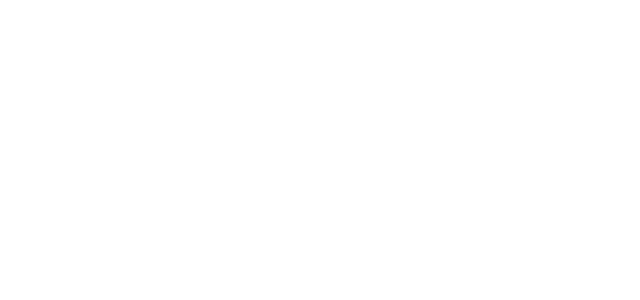
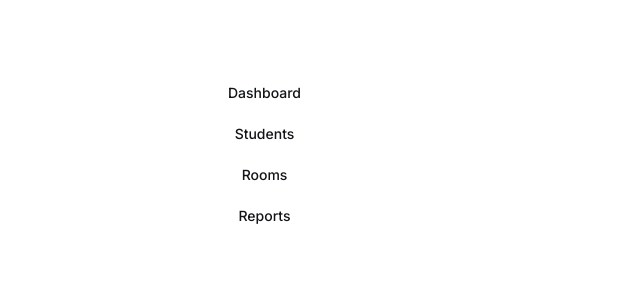
Before and after one commit to ameer017/Hostel_management, a React (Vite) app in the folder frontend/: page /studentdash in a window 1280 px wide. Before the commit this address had no page. Shown: the top 300 px of the page, without its empty margins (0-640 px from the left). Built offline with nearby package versions, Linux system fonts and the light colour scheme; the HTML template or start-up script is replaced by a standard one.

Commit message:
student_dash

```diff
--- a/frontend/src/App.jsx
+++ b/frontend/src/App.jsx
@@ -5,6 +5,7 @@
 import StudentReg from "./Component/Register/StudentReg";
 import Layout from "./Component/Layout/Layout";
 import Loader from "./Component/Loader/Loader";
+import StudentDashboard from "./Component/Dashboard/StudentDashboard";
 
 function App() {
   const [loading, setLoading] = useState(true);
@@ -19,13 +20,15 @@
     <Routes>
       <Route path="/" element={<StudentReg />} />
       <Route
-        path="/"
+        path="/homedash"
         element={
           <Layout>
             <HomeDash />
           </Layout>
         }
       />
+
+      <Route path="/studentdash" element={<StudentDashboard />} />
     </Routes>
   );
 
--- /dev/null
+++ b/frontend/src/Component/Dashboard/Dashboard.css
@@ -0,0 +1,14 @@
+.left {
+  padding: 16px;
+}
+
+.left > div {
+  padding: 8px 12px;
+  margin: 8px;
+}
+
+a {
+  font-size: 14px;
+  font-weight: 500;
+  font-family: Inter;
+}
--- a/frontend/src/Component/Dashboard/StudentDashboard.jsx
+++ b/frontend/src/Component/Dashboard/StudentDashboard.jsx
@@ -0,0 +1,27 @@
+import React from "react";
+import "./Dashboard.css";
+import { Link } from "react-router-dom";
+
+const dashboard = [
+  { title: "Dashboard", url: "/homedash" },
+  { title: "Students", url: "/studentdash" },
+  { title: "Rooms", url: "/room" },
+  { title: "Reports", url: "/report" },
+];
+
+const StudentDashboard = () => {
+  return (
+    <div className="container --flex-start">
+      <div className="left">
+        {dashboard.map(({ i, title, url }) => (
+          <div className="--flex-center  --dir-column">
+            <Link to={url}> {title} </Link>
+          </div>
+        ))}
+      </div>
+      <div className="right"></div>
+    </div>
+  );
+};
+
+export default StudentDashboard;
--- a/frontend/src/index.css
+++ b/frontend/src/index.css
@@ -27,6 +27,10 @@
   outline: none;
 }
 
+a {
+  color: var(--primary-color);
+}
+
 .container {
   padding: 20px 160px;
 }
@@ -34,6 +38,7 @@
 button {
   cursor: pointer;
 }
+
 img {
   width: 56px;
   height: 56px;
```
